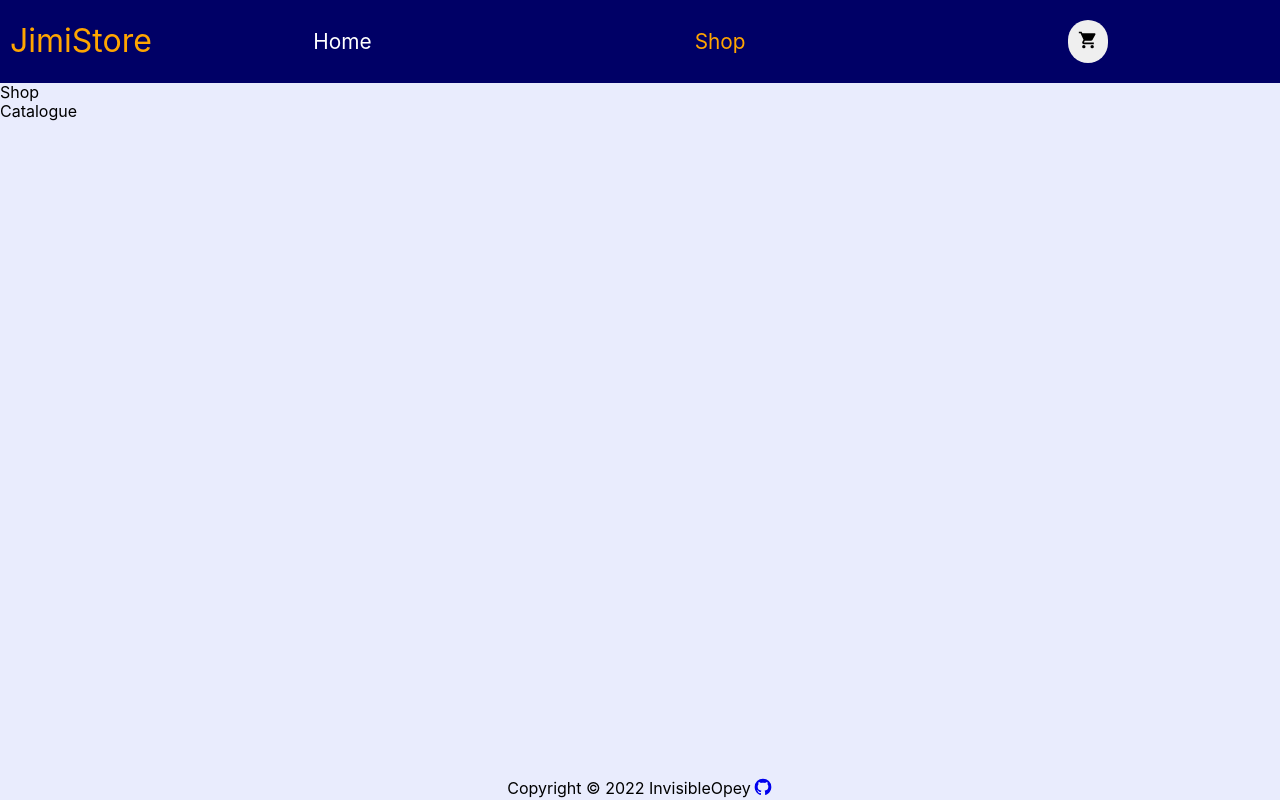
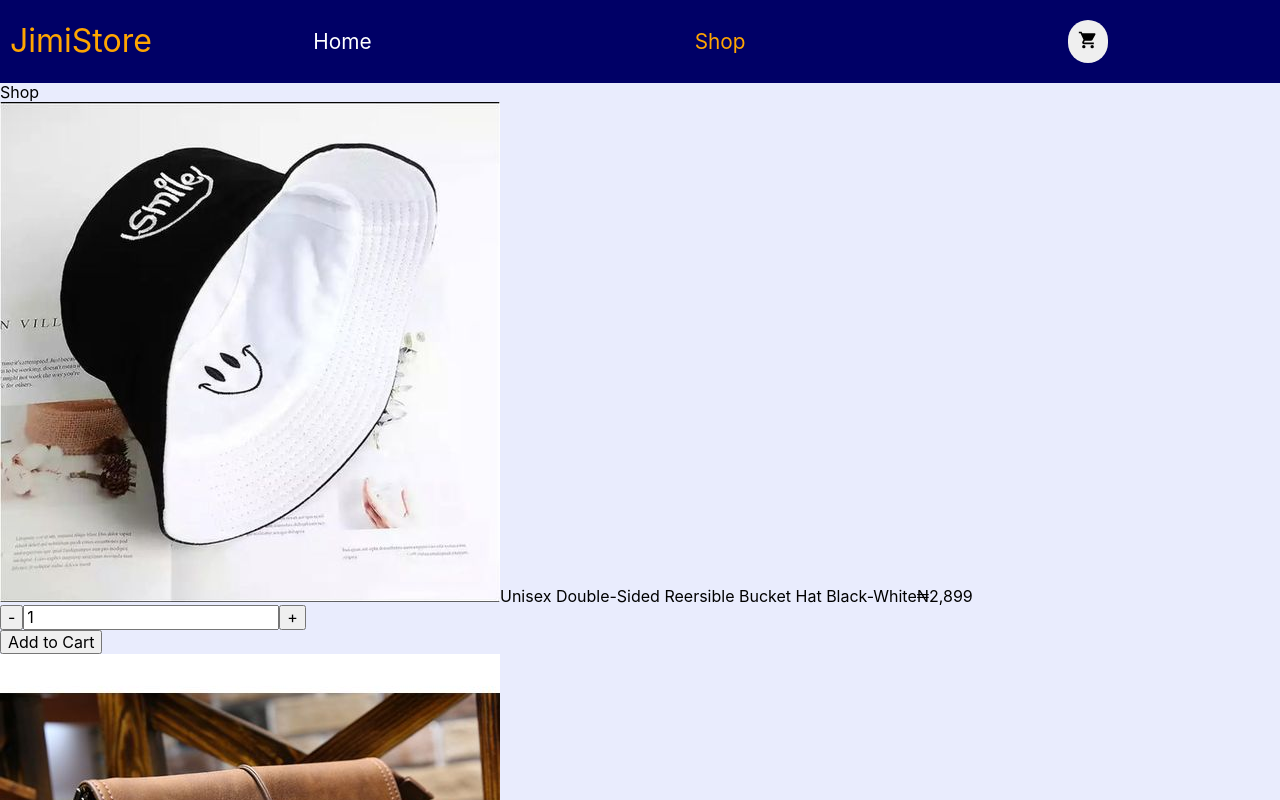
Before and after one commit to invisibleopey/shopping-cart, a React (Create React App) app: page /shop in a window 1280 px wide. Shown: the top 800 px of the page. Built offline with nearby package versions, Linux system fonts and the light colour scheme.

Commit message:
Map over all the catalogue items

```diff
--- a/src/components/Catalogue.js
+++ b/src/components/Catalogue.js
@@ -1,7 +1,15 @@
 import React from 'react';
+import data from '../assets/Catalogue.json';
+import Card from './Card';
 
 function Catalogue() {
-  return <div>Catalogue</div>;
+  return (
+    <section className="cards">
+      {data.customCatalogue.map((card, index) => {
+        return <Card card={card} index={index} />;
+      })}
+    </section>
+  );
 }
 
 export default Catalogue;
```
